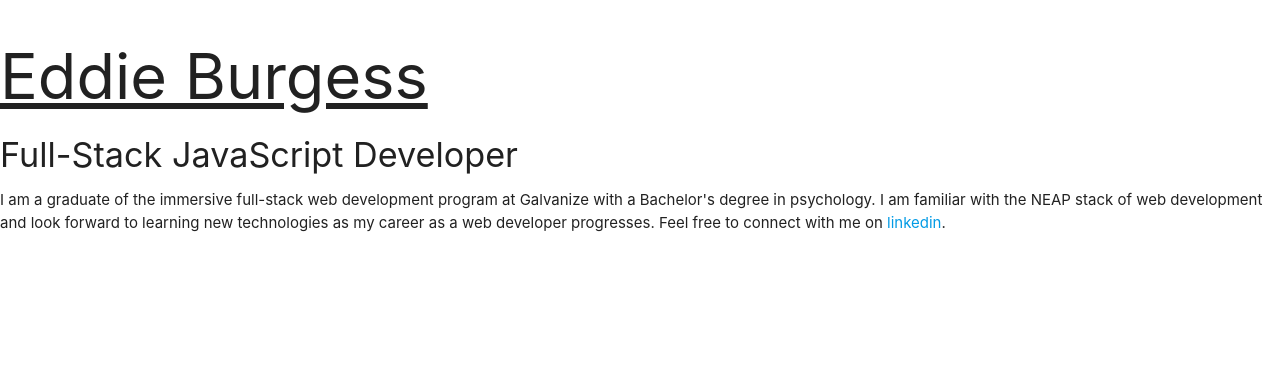
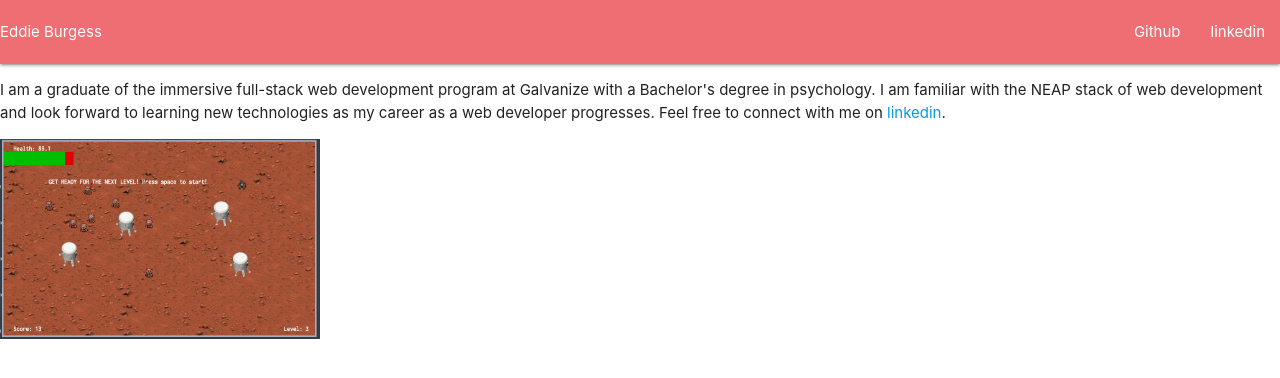
Before and after one commit to cpbuckingham/Portfolio_site, a plain HTML site: page index.html in a window 1280 px wide. Drawn offline with nearby package versions, Linux system fonts and the light colour scheme.

Commit message:
add a link to zombie-frontier

```diff
--- a/index.html
+++ b/index.html
@@ -10,12 +10,22 @@
     <link rel="stylesheet" href="https://cdnjs.cloudflare.com/ajax/libs/materialize/0.97.7/css/materialize.min.css" />
   </head>
   <body>
-    <h1><u>Eddie Burgess</u></h1>
-    <h4>Full-Stack JavaScript Developer</h4>
+    <nav>
+      <div class="nav-wrapper">
+        <a href="#" class="Name">Eddie Burgess</a>
+        <ul id="nav-mobile" class="right hide-on-med-and-down">
+          <li><a href="https://github.com/elburge1">Github</a></li>
+          <li><a href="https://www.linkedin.com/in/eddieburgess">linkedin</a></li>
+        </ul>
+      </div>
+    </nav>
     <div class="bio">
       <p>
         I am a graduate of the immersive full-stack web development program at Galvanize with a Bachelor's degree in psychology. I am familiar with the NEAP stack of web development and look forward to learning new technologies as my career as a web developer progresses. Feel free to connect with me on <a href="https://www.linkedin.com/in/eddieburgess">linkedin</a>.
       </p>
+    </div>
+    <div class="project">
+      <a href="https://zombie-frontier.herokuapp.com"><img class="project-img" src="./assets/zombie-frontier-screenshot.png" /></a>
     </div>
     <script src="https://ajax.googleapis.com/ajax/libs/jquery/1.11.3/jquery.min.js"></script>
     <script src="https://cdnjs.cloudflare.com/ajax/libs/materialize/0.97.7/js/materialize.min.js"></script>
--- a/style.css
+++ b/style.css
@@ -2,3 +2,7 @@
   background-size: 90%;
   background-image: url(./assets/northern-lights.jpg);
 }*/
+.project-img {
+  height:25%;
+  width:25%
+}
```
Also changed, not shown: assets/zombie-frontier-screenshot.png (added).
